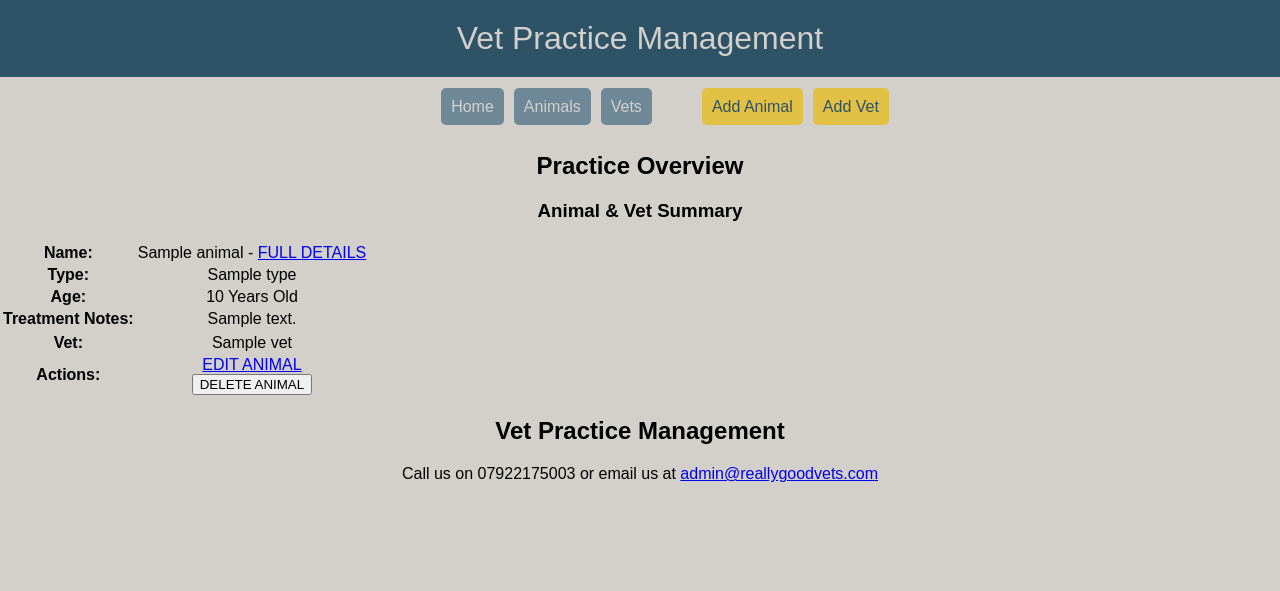
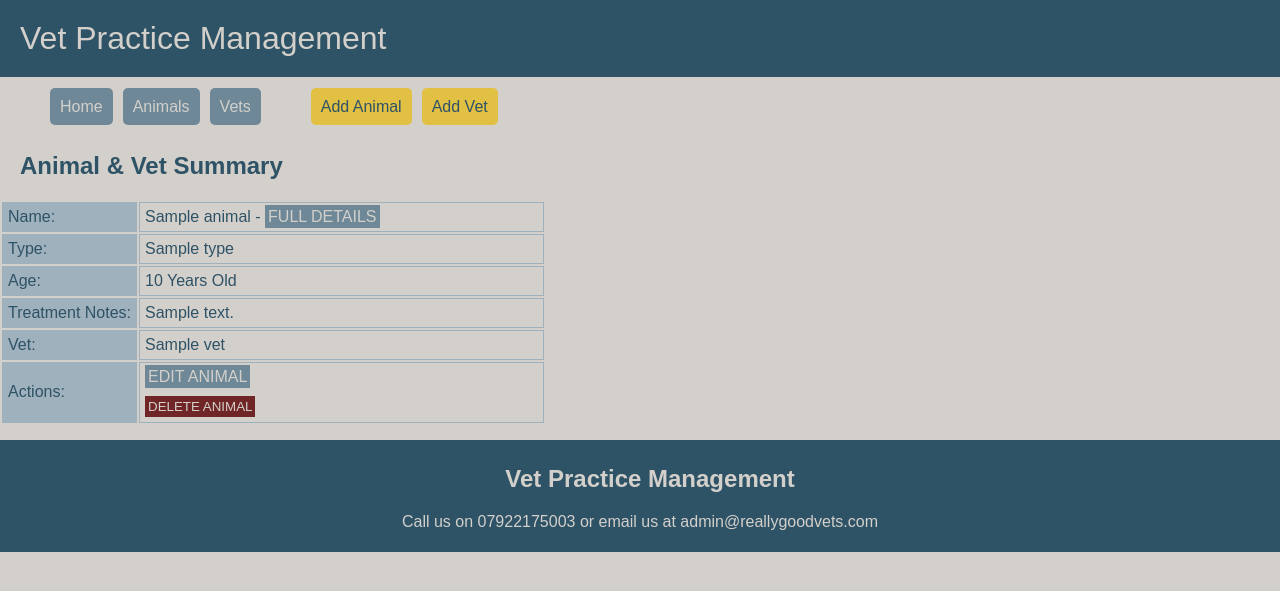
Before and after one commit to jonnystv/Project_01_Vet_Management_App, a Flask app: page / in a window 1280 px wide. Shown: the top 591 px of the page. Run offline with Flask 2, Linux system fonts and the light colour scheme; a database or web service that is not in the repository returns one stand-in record (values such as "Sample title"); some libraries are stand-ins or nearby versions.

Commit message:
continuing to style the app

```diff
--- a/static/style.css
+++ b/static/style.css
@@ -4,6 +4,15 @@ body {
     padding: 0px;
     margin: 0px;
     text-align: center;
+    color: #2E5266;
+}
+
+h1, h2, h3, h4, h4, h6 {
+    text-align: left;
+}
+
+h2 {
+    margin-left: 20px;
 }
 
 ul {
@@ -16,6 +25,27 @@ header {
     padding: 0px;
 }
 
+footer {
+    background-color: #2e5266;
+    color: #d3d0cb;
+    padding-top: 5px;
+    padding-bottom: 5px;
+}
+
+footer h2, footer p{
+    text-align: center;
+}
+
+footer a {
+    color: #d3d0cb;
+    text-decoration: none;
+}
+
+footer a:hover, footer a:active, footer a:focus {
+    color: #9fb1bc;
+    text-decoration: underline;
+}
+
 header h1 {
     margin: 0px;
     padding: 20px;
@@ -25,7 +55,7 @@ header h1 {
 
 #nav-container {
     display: flex;
-    justify-content: center;
+    justify-content: flex-start;
     margin-top: 5px;
     padding-top: 0px;
 }
@@ -33,15 +63,6 @@ header h1 {
 #nav-container ul {
     display: flex;
 }
-
-#main-nav li {
-}
-
-#edit-nav li{
-}
-
-/* #main-nav li, #edit-nav li {
-} */
 
 #main-nav li a, #edit-nav li a {
     text-decoration: none;
@@ -71,3 +92,46 @@ header h1 {
     color: #d3d0cb;
     background-color: #2E5266;
 }
+
+table {
+    text-align: left;
+    margin-bottom: 15px;
+}
+
+th, td {
+    border: 1px solid #9FB1BC;
+    padding: 5px;
+}
+
+td a {
+    color: #d3d0cb;
+    text-decoration: none;padding: 3px;
+    background-color: #6E8898;
+}
+
+td a:hover, td a:active, td a:focus  {
+    background-color: #2E5266;
+}
+
+td button {
+    color: #d3d0cb;
+    text-decoration: none;padding: 3px;
+    background-color: #702626;
+    border: none;
+    margin-top: 10px;
+}
+
+td button:hover, button:active, td button:focus  {
+    background-color: #E2C044;
+    color: #2e5266;
+}
+
+th {
+    background-color: #9FB1BC;
+    font-weight: normal;
+    width: 25%;
+}
+
+td {
+    width: 75%;
+}
--- a/templates/animals/index.html
+++ b/templates/animals/index.html
@@ -2,8 +2,9 @@
 
 <h2>Full Animal Inventory Details</h2>
 
+{% for animal in animals %}
 <table>
-    {% for animal in animals %}
+
     <tr>
         <th>Name:</th>
         <td>{{animal.name}}</td>
@@ -48,7 +49,8 @@
             </form>
         </td>
     </tr>
-    {% endfor %}
+
 </table>
+{% endfor %}
 
 {% endblock %}
--- a/templates/index.html
+++ b/templates/index.html
@@ -1,11 +1,10 @@
 {% extends 'base.html' %} {% block content %}
 
-<h2>Practice Overview</h2>
+<h2>Animal & Vet Summary</h2>
 
-<h3>Animal & Vet Summary</h3>
 
-<table>
     {% for animal in animals %}
+    <table>
     <tr>
         <th>Name:</th>
         <td>{{animal.name}} - <a href="/animals/{{ animal.id }}">FULL DETAILS</a></td>
@@ -22,7 +21,7 @@
         <th>Treatment Notes:</th>
         <td>{{animal.notes}}</td>
     </tr>
-    <tr>
+
         <tr>
             <th>Vet:</th>
             <td>{{animal.vet.name}}</td>
@@ -35,7 +34,8 @@
                 </form>
             </td>
         </tr>
+    </table>
         {% endfor %}
-</table>
+
 
 {% endblock %}
```
